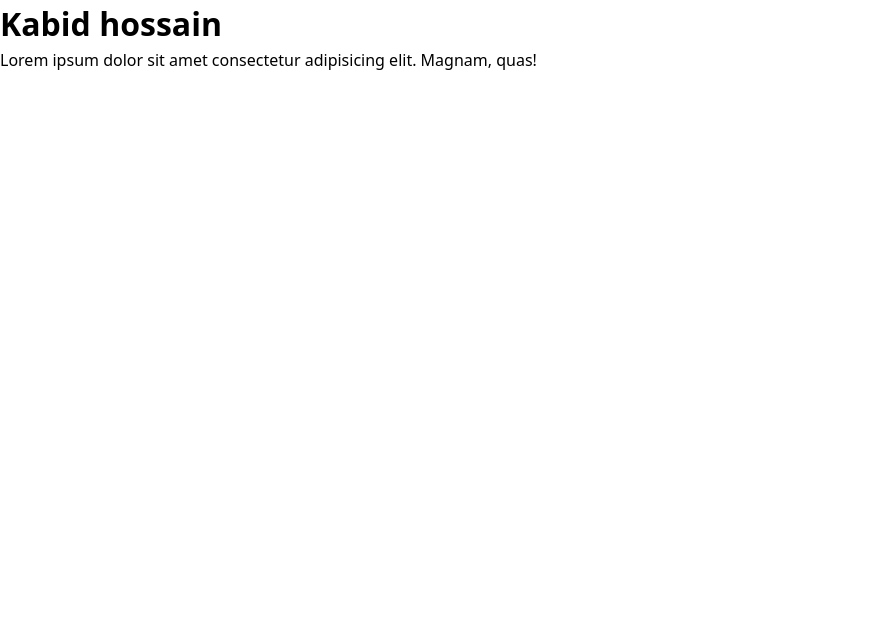
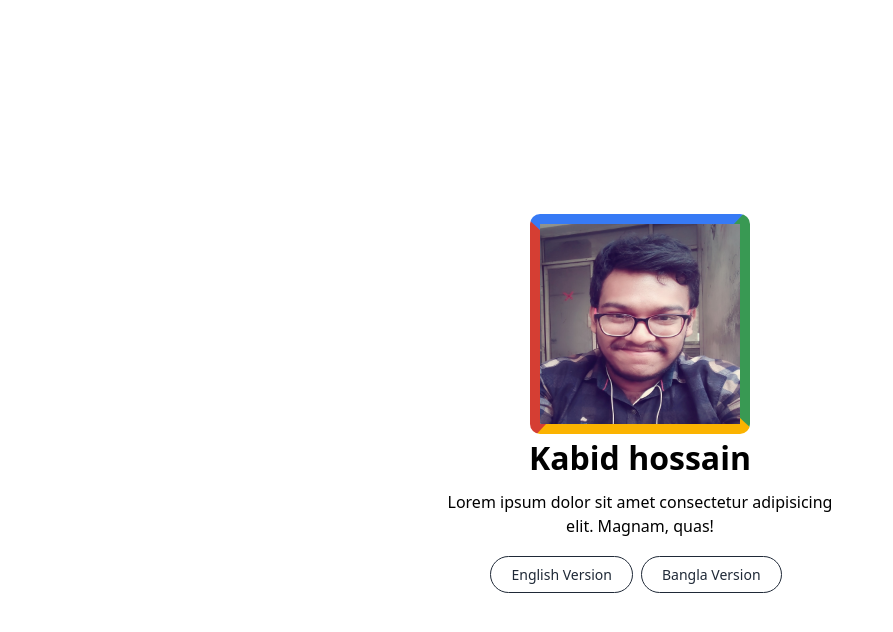
Before and after one commit to adilrion/Kabid-Vai, a React (Create React App) app: page / in a window 1280 px wide. Shown: the top 632 px of the page, without its empty margins (0-893 px from the left). Built offline with nearby package versions, Linux system fonts and the light colour scheme.

Commit message:
create version page

```diff
--- a/src/App.js
+++ b/src/App.js
@@ -1,6 +1,7 @@
 import { BrowserRouter, Routes, Route } from "react-router-dom";
 import Home from "./Components/Home/Home/Home";
 import Version from "./Components/Home/Version/Version";
+import VersionBangla from "./Components/Home/Version/VersionBangla";
 
 function App() {
   return (
@@ -8,7 +9,9 @@ function App() {
       <BrowserRouter>
         <Routes>
           <Route index element={<Version />} />
-          <Route path="/" element={<Version />} />
+          <Route path="/" elem ent={<Version />} />
+          <Route path="v-english" element={<Home />} />
+          <Route path="v-bangla" element={<VersionBangla />} />
         </Routes>
       </BrowserRouter>
     </>
--- /dev/null
+++ b/src/Components/Home/Version/Version.css
@@ -0,0 +1,41 @@
+@keyframes rotate {
+  100% {
+    transform: rotate(1turn);
+  }
+}
+
+.rainbow::before {
+  content: "";
+  position: absolute;
+  z-index: -2;
+  left: -50%;
+  top: -50%;
+  width: 200%;
+  height: 200%;
+  background-color: #399953;
+  background-repeat: no-repeat;
+  background-size: 50% 50%, 50% 50%;
+  background-position: 0 0, 100% 0, 100% 100%, 0 100%;
+  background-image: linear-gradient(#399953, #399953),
+    linear-gradient(#fbb300, #fbb300), linear-gradient(#d53e33, #d53e33),
+    linear-gradient(#377af5, #377af5);
+  animation: rotate 4s linear infinite;
+}
+
+.rainbow {
+  position: relative;
+  z-index: 0;
+  border-radius: 10px;
+  overflow: hidden;
+  padding: 10px;
+}
+.rainbow::after {
+  content: "";
+  z-index: -1;
+  left: 6px;
+  top: 6px;
+  width: calc(100% - 12px);
+  height: calc(100% - 12px);
+  background: white;
+  border-radius: 5px;
+}
--- a/src/Components/Home/Version/Version.js
+++ b/src/Components/Home/Version/Version.js
@@ -1,15 +1,43 @@
 import React from "react";
+import "./Version.css";
+import KabidImg from "../../Shared/Images/Kabid.jpg";
+import { Link } from "react-router-dom";
 
 const Version = () => {
   return (
     <section>
-      <div className="min-h-screen min-w-[100vw] flex flex-col ">
-        <div>
-          <h1>Kabid hossain</h1>
-          <p>
+      <div className="min-h-screen min-w-[100vw] flex flex-col justify-center items-center">
+        <div className="text-center">
+          <div className="flex flex-col justify-center items-center">
+            <div className="rainbow">
+              <img
+                src={KabidImg}
+                alt="Images of Kabid Hossain"
+                className="w-[200px] h-[200px] text-center"
+              />
+            </div>
+            <h1>Kabid hossain</h1>
+          </div>
+          <p className="md:w-[400px] py-2">
             Lorem ipsum dolor sit amet consectetur adipisicing elit. Magnam,
             quas!
           </p>
+        </div>
+        <div className="mt-4">
+          <Link
+            to="/v-english"
+            type="button"
+            className="text-gray-800 border border-gray-800 focus:outline-none focus:ring-2 focus:ring-gray-300 font-medium rounded-full text-sm px-5 py-2 mr-2 mb-2"
+          >
+            English Version
+          </Link>
+          <Link
+            to="/v-bangla"
+            type="button"
+            className="text-gray-800 border border-gray-800 focus:outline-none focus:ring-2 focus:ring-gray-300 font-medium rounded-full text-sm px-5 py-2 mr-2 mb-2"
+          >
+            Bangla Version
+          </Link>
         </div>
       </div>
     </section>
--- /dev/null
+++ b/src/Components/Home/Version/VersionBangla.js
@@ -0,0 +1,11 @@
+import React from "react";
+
+const VersionBangla = () => {
+  return (
+    <div>
+      <h1>this </h1>
+    </div>
+  );
+};
+
+export default VersionBangla;
```
Also changed, not shown: src/index.js (+5 -4 lines), src/Components/Shared/Images/Kabid.jpg (added), 1 other file (tests, documents, lock files or other folders).
